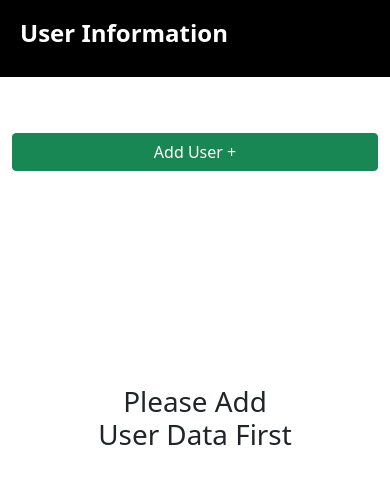
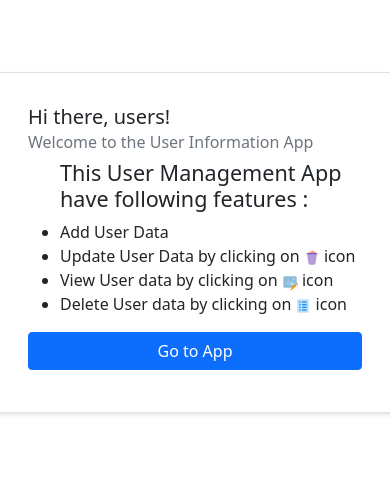
Before and after one commit to MohitSaxena29/react_redux_assignment, a React (Create React App) app: page / in a window 390 px wide. Shown: the top 484 px of the page. Built offline with nearby package versions, Linux system fonts and the light colour scheme.

Commit message:
Added Landing Page

```diff
--- a/src/App.js
+++ b/src/App.js
@@ -1,16 +1,17 @@
-import logo from './logo.svg';
 import './App.css';
 import Home from './components/HomePage/Home';
 import Create from './components/AddUser/Create';
 import Edit from './components/UpdateUser/Edit';
 import '../node_modules/bootstrap/dist/css/bootstrap.min.css';
 import  {BrowserRouter,Routes,Route} from 'react-router-dom'
+import LandingPage from './components/LandingPage/Landingpage';
 function App() {
   return (
   <>
       <BrowserRouter>
         <Routes>
-          <Route path='/' element={<Home/>}/>
+          <Route path="/" element={<LandingPage/>} />
+          <Route path='/home' element={<Home/>}/>
           <Route path='/create' element={<Create/>}/>
           <Route path='/edit/:id' element={<Edit/>}/>
         </Routes>
--- a/src/components/AddUser/Create.jsx
+++ b/src/components/AddUser/Create.jsx
@@ -55,7 +55,7 @@ const Create = () => {
 
         })
       );
-      navigate("/");
+      navigate("/home");
     }
   };
 
--- /dev/null
+++ b/src/components/LandingPage/Landingpage.css
@@ -0,0 +1,27 @@
+/* Landingpage.css */
+
+/* Styles for large screens */
+.landing-page-container {
+    display: flex;
+    justify-content: center;
+    align-items: center;
+    margin-top: 5rem;
+  }
+
+  .card {
+    width: 40rem;
+  }
+
+  /* Styles for small screens */
+  @media (max-width: 767px) {
+    .landing-page-container {
+      flex-direction: column;
+      margin-top: 2rem;
+      padding: 1rem;
+    }
+
+    .card {
+      width: 90%;
+      max-width: 25rem;
+    }
+  }
--- /dev/null
+++ b/src/components/LandingPage/Landingpage.jsx
@@ -0,0 +1,38 @@
+import React from "react";
+import "./Landingpage.css";
+import { FcFullTrash, FcEditImage, FcViewDetails } from "react-icons/fc";
+import { useNavigate } from "react-router-dom";
+const Landingpage=()=> {
+  const navigate=useNavigate();
+  const gotoApp=()=>{
+    navigate('/home');
+  }
+
+  return (
+    <>
+      <div className="d-flex mt-5 justify-content-center align-items-center landing-page-container">
+        <div className="card" style={{ width: "40rem" }}>
+          <div className="card-body">
+            <h5 className="card-title">Hi there, users!</h5>
+            <h6 className="card-subtitle mb-2 text-muted">Welcome to the User Information App</h6>
+            <p className="card-text ct">
+              <ul>
+                <h4>
+                  This User Management App have following features :
+                </h4>
+                <li>Add User Data</li>
+                <li>Update User Data by clicking on <FcFullTrash/> icon</li>
+                <li>View User data by clicking on <FcEditImage/> icon</li>
+                <li>Delete User data by clicking on <FcViewDetails/> icon</li>
+              </ul>
+            </p>
+            <button className="btn btn-primary" onClick={gotoApp}>Go to App</button>
+          </div>
+        </div>
+      </div>
+      <div className="bgImage"></div>
+    </>
+  );
+}
+
+export default Landingpage;
```
